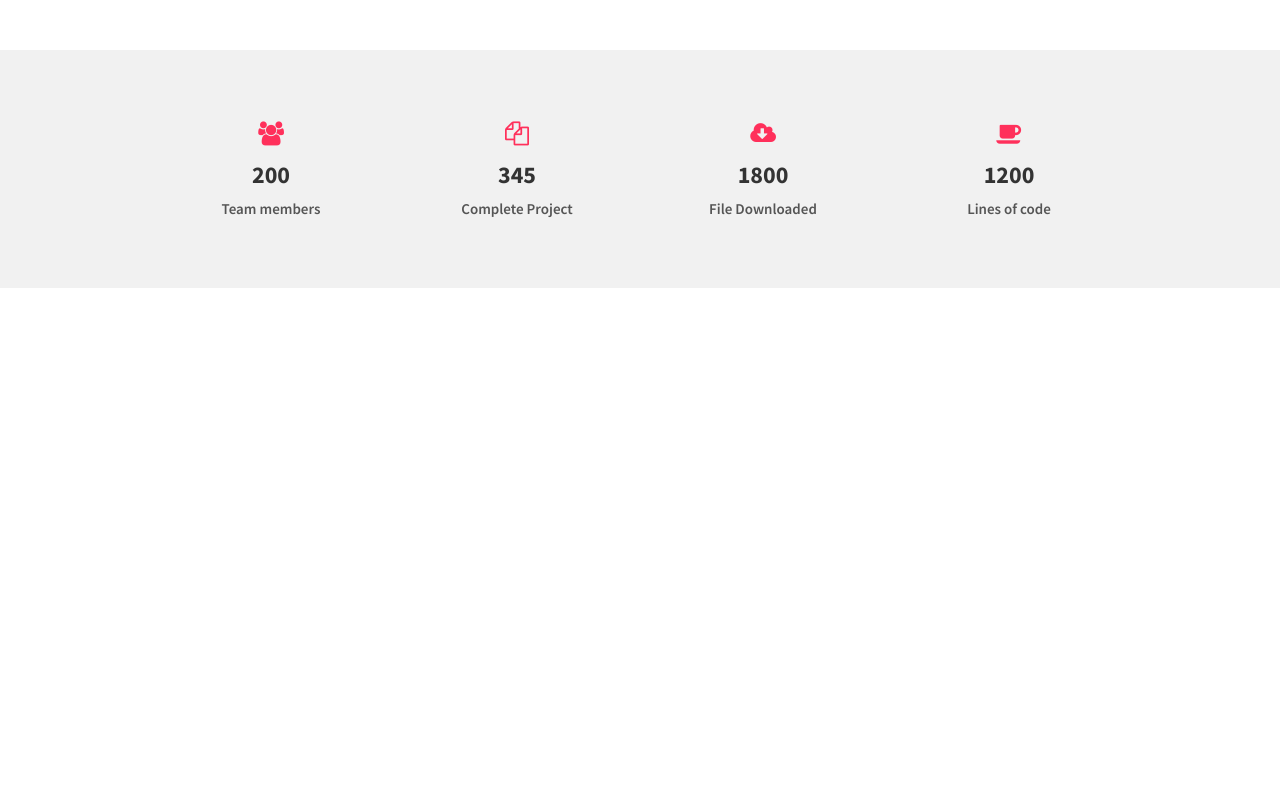
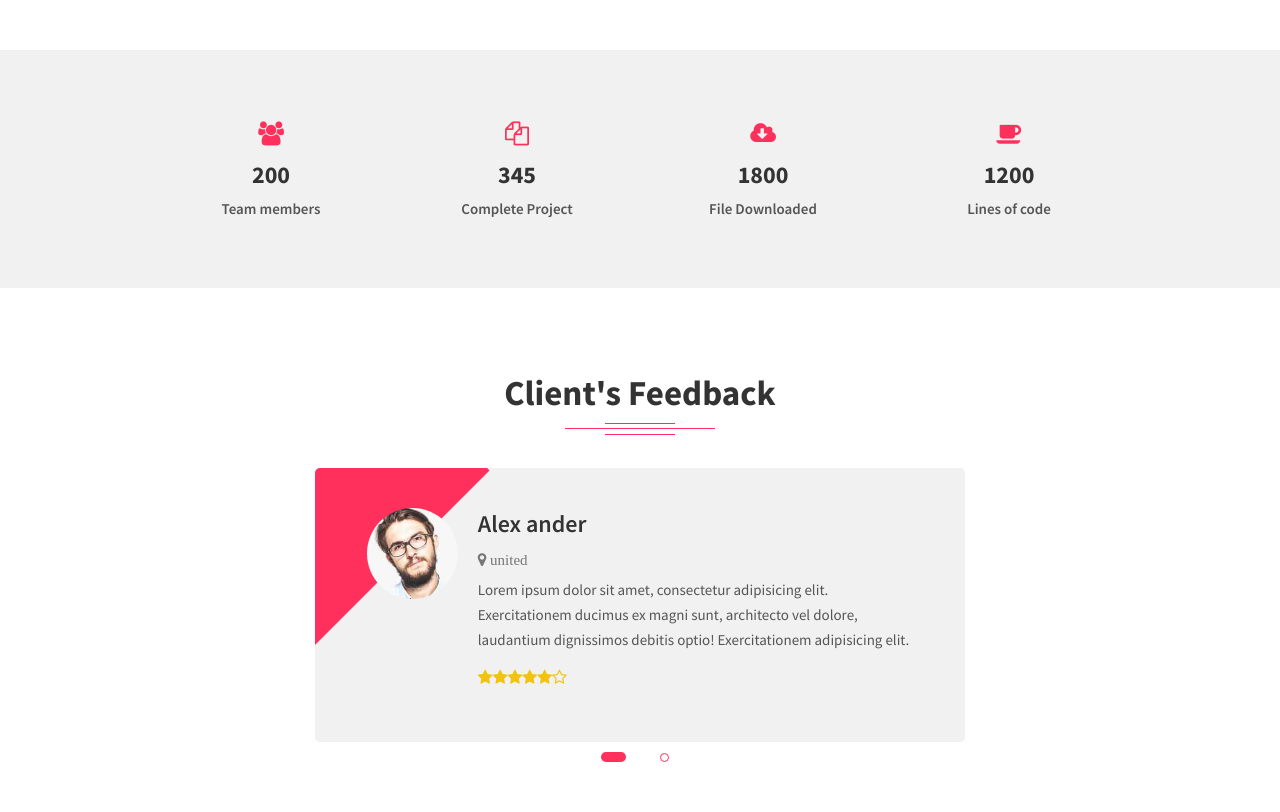
Before and after one commit to MahmoudAlkenzyy/Fokir, a plain HTML site: page index.html in a window 1280 px wide. Shown: the part 2641-3453 px from the top of the page. Before the commit the page ends 2929 px from the top, so only its background shows below. Drawn offline with nearby package versions, Linux system fonts and the light colour scheme.

Commit message:
@Feedback Section

```diff
--- a/index.html
+++ b/index.html
@@ -289,6 +289,41 @@
         </div>
 
         <!---------------------End statistics Section---------------->
+        <!---------------------Start feedback Section---------------->
+        <div id="feedback">
+            <div class="container">
+                <div class="feedback-content">
+                    <h2>Client's Feedback</h2>
+                    <div class="feedback-card">
+                        <div class="feedback-card-img">
+                            <img src="imges/feedback.jpg" alt="personal-img" />
+                        </div>
+                        <div class="feedback-card-content">
+                            <h3>Alex ander</h3>
+                            <a href="">
+                                <i class="fa fa-map-marker"> united</i>
+                            </a>
+                            <p>
+                                Lorem ipsum dolor sit amet, consectetur
+                                adipisicing elit. Exercitationem ducimus ex
+                                magni sunt, architecto vel dolore, laudantium
+                                dignissimos debitis optio! Exercitationem
+                                adipisicing elit.
+                            </p>
+                            <div class="rate">
+                                <i class="fa fa-star"></i
+                                ><i class="fa fa-star"></i
+                                ><i class="fa fa-star"></i
+                                ><i class="fa fa-star"></i
+                                ><i class="fa fa-star"></i
+                                ><i class="fa fa-star-o"></i>
+                            </div>
+                        </div>
+                    </div>
+                </div>
+            </div>
+        </div>
+        <!---------------------End feedback Section---------------->
 
         <script src="https://unpkg.com/typeit@8.7.1/dist/index.umd.js"></script>
         <script>
--- a/style.css
+++ b/style.css
@@ -531,3 +531,163 @@ h1 {
     font-size: 15px;
     font-weight: 600;
 }
+@media screen and (max-width: 668px) {
+    .statistics-item {
+        width: 100%;
+        padding: 10px 0;
+    }
+    .statistics-item h3 {
+        font-size: 20px;
+    }
+    .statistics-item h5 {
+        font-size: 14px;
+    }
+}
+/*feedback*/
+#feedback {
+    padding: 50px 0;
+}
+.feedback-content {
+    position: relative;
+    display: flex;
+    flex-direction: column;
+    align-items: center;
+    flex-wrap: wrap;
+}
+.feedback-content h2 {
+    padding: 20px;
+    font-size: 35px;
+    line-height: 30px;
+    color: #333333;
+    margin-bottom: 40px;
+    position: relative;
+}
+.feedback-content h2::after {
+    content: '';
+    width: 70px;
+    height: 10px;
+    border: #ff305b solid;
+    border-width: 1px 0;
+    position: absolute;
+    left: 50%;
+    top: 100%;
+    transform: translate(-50%, -5px);
+}
+.feedback-content h2::before {
+    content: '';
+    width: 150px;
+    border-bottom: solid #ff305b;
+    border-width: 1px 0;
+    position: absolute;
+    left: 50%;
+    top: 100%;
+    transform: translate(-50%, 0);
+}
+.feedback-card-content {
+    padding-left: 20px;
+    width: 80%;
+    position: relative;
+}
+.feedback-card-content h3 {
+    font-size: 24px;
+    font-weight: 600;
+    margin: 0 0 10px;
+
+    color: #333;
+}
+.feedback-card-content a i {
+    color: #777777;
+    font-size: 15px;
+    margin-bottom: 10px;
+}
+.feedback-card-content p {
+    font-size: 15px;
+    line-height: 25px;
+    color: #555555;
+    margin-bottom: 15px;
+}
+.feedback-card {
+    display: flex;
+    background-color: #f1f1f1;
+    padding: 40px;
+    width: 66%;
+    align-content: center;
+    position: relative;
+    overflow: hidden;
+    border-radius: 5px;
+    justify-content: center;
+}
+.feedback-card::after {
+    content: '';
+    width: 270px;
+    height: 300px;
+    background-color: #ff305b;
+    position: absolute;
+    transform: rotate(45deg);
+    top: -50%;
+    left: -25%;
+}
+.feedback-content::before {
+    content: '';
+    position: absolute;
+    width: 25px;
+    background-color: #ff305b;
+    height: 10px;
+    border-radius: 10px;
+    bottom: -20px;
+    left: 46%;
+    cursor: pointer;
+}
+.feedback-content::after {
+    content: '';
+    position: absolute;
+    width: 7px;
+    border: 1px #ff305b solid;
+    height: 7px;
+    border-radius: 50%;
+    bottom: -20px;
+    left: 52%;
+    cursor: pointer;
+}
+.feedback-card-img {
+    width: 16%;
+    z-index: 1;
+}
+.feedback-card-img img {
+    border-radius: 50%;
+    width: 100%;
+}
+.rate {
+    color: #f1c30d;
+    margin-bottom: 15px;
+}
+.feedback-card::after {
+}
+@media screen and (max-width: 991px) {
+    .feedback-card {
+        width: 90%;
+    }
+}
+@media screen and (max-width: 768px) {
+    .feedback-card {
+        flex-direction: column;
+        align-items: center;
+        width: 90%;
+        padding: 40px 0;
+    }
+    .feedback-card::after {
+        left: -150px;
+        top: -150px;
+    }
+    .feedback-card-img {
+        width: 30%;
+        display: flex;
+        justify-content: center;
+        align-items: center;
+        margin-bottom: 20px;
+    }
+    .feedback-card-content {
+        align-self: self-start;
+        width: 100%;
+    }
+}
```
